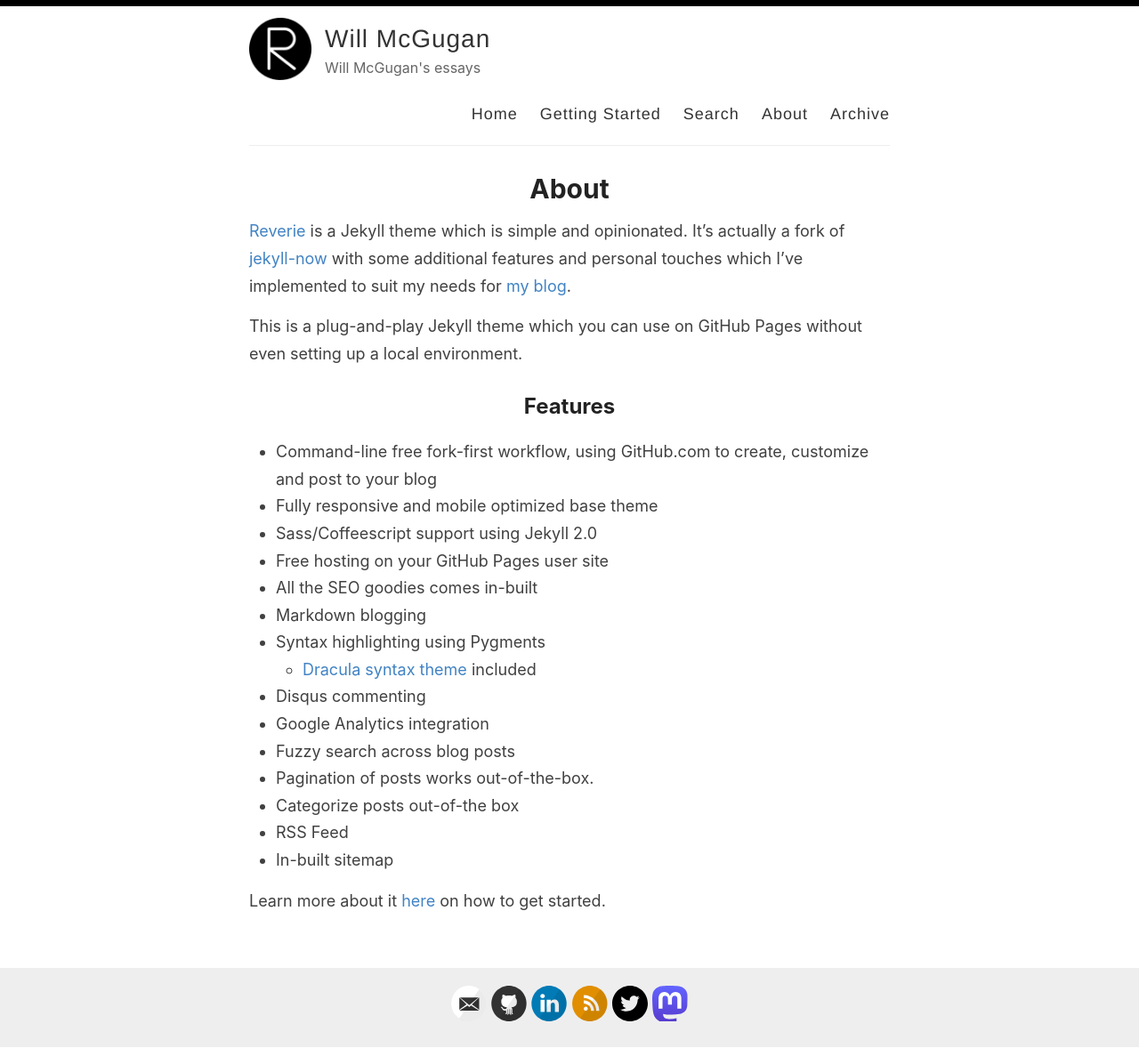
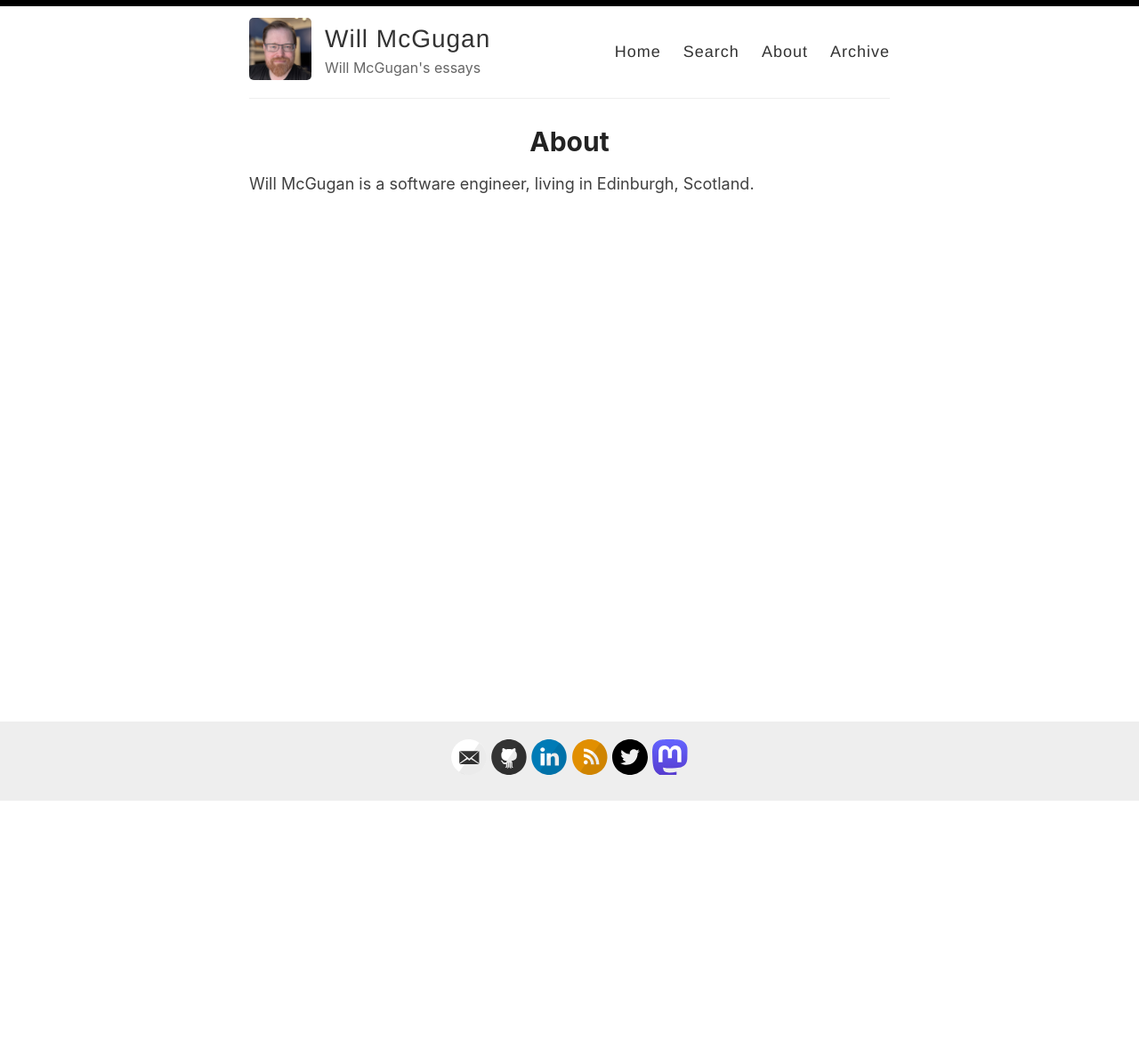
Before and after one commit to willmcgugan/willmcgugan.github.io, a Jekyll site: the page built from _pages/about.md, in a window 1280 px wide. Shown: the whole page at 89% size. Built offline with Jekyll 4.4.1, drawn with Linux system fonts in a browser that asks for light colours; after the commit the page ends 901 px from its top, so only the background shows below that.

Commit message:
new image

```diff
--- a/_config.yml
+++ b/_config.yml
@@ -12,7 +12,7 @@ author: Will McGugan
 description: Will McGugan's essays
 
 # URL of your avatar or profile pic (you could use your GitHub profile pic)
-avatar: /images/reverie.png
+avatar: /images/will2024b.png
 
 #
 # Flags below are optional
@@ -55,7 +55,7 @@ enforce_ssl: https://willmcgugan.github.io
 # (http://yourusername.github.io/repository-name)
 # and NOT your User repository (http://yourusername.github.io)
 # then add in the baseurl here, like this: "/repository-name"
-baseurl: "/"
+baseurl: ""
 
 #
 # !! You don't need to change any of the configuration flags below !!
@@ -74,7 +74,7 @@ kramdown:
   syntax_highlighter: rouge
   syntax_highlighter_opts:
     # Use existing pygments syntax highlighting css
-    css_class: 'highlight'
+    css_class: "highlight"
 
 # Set the Sass partials directory, as we're using @imports
 sass:
@@ -87,7 +87,7 @@ plugins:
   - jekyll-seo-tag
   - jekyll-paginate
 
-include: ['_pages']
+include: ["_pages"]
 
 paginate: 6
 paginate_path: /page:num/
--- a/_layouts/default.html
+++ b/_layouts/default.html
@@ -29,7 +29,6 @@
 
             <nav>
               <a href="{{ site.baseurl }}/">Home</a>
-              <a href="{{ site.baseurl }}/getting-started">Getting Started</a>
               <a href="{{ site.baseurl }}/search">Search</a>
               <a href="{{ site.baseurl }}/about">About</a>
               <a href="{{ site.baseurl }}/archive">Archive</a>
--- a/_pages/about.md
+++ b/_pages/about.md
@@ -4,26 +4,4 @@ title: About
 permalink: /about/
 ---
 
-[Reverie](https://github.com/amitmerchant1990/reverie) is a Jekyll theme which is simple and opinionated. It's actually a fork of [jekyll-now](https://github.com/barryclark/jekyll-now) with some additional features and personal touches which I've implemented to suit my needs for [my blog](https://www.amitmerchant.com).
-
-This is a plug-and-play Jekyll theme which you can use on GitHub Pages without even setting up a local environment.
-
-## Features
-
-- Command-line free fork-first workflow, using GitHub.com to create, customize and post to your blog
-- Fully responsive and mobile optimized base theme
-- Sass/Coffeescript support using Jekyll 2.0
-- Free hosting on your GitHub Pages user site
-- All the SEO goodies comes in-built
-- Markdown blogging
-- Syntax highlighting using Pygments
-    - [Dracula syntax theme](https://draculatheme.com/) included
-- Disqus commenting
-- Google Analytics integration
-- Fuzzy search across blog posts
-- Pagination of posts works out-of-the-box.
-- Categorize posts out-of-the box
-- RSS Feed
-- In-built sitemap
-
-Learn more about it [here](https://github.com/amitmerchant1990/reverie) on how to get started.
+Will McGugan is a software engineer, living in Edinburgh, Scotland.
```
Also changed, not shown: _pages/getting-started.md (deleted, +0 -51 lines), images/will2024b.png (added).
